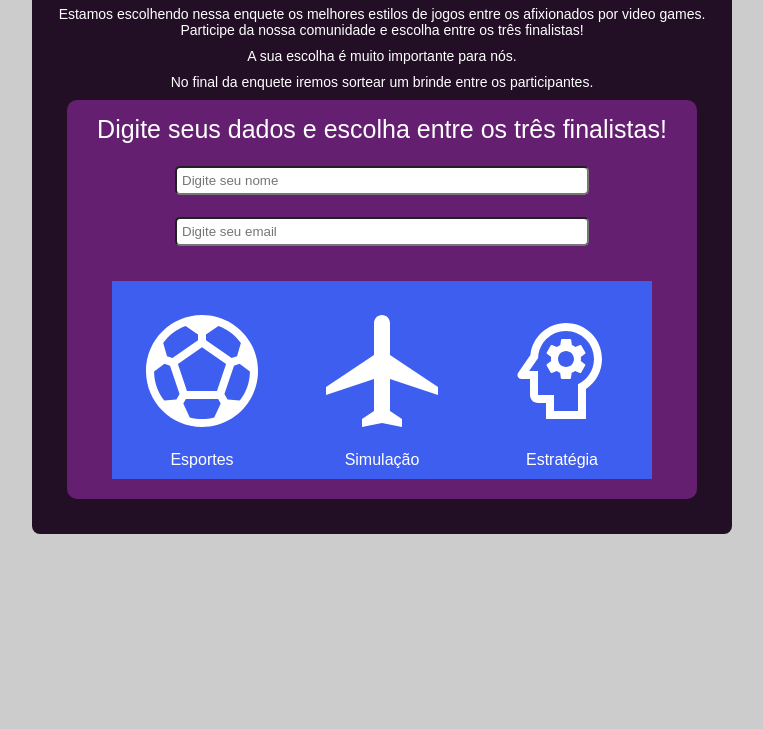
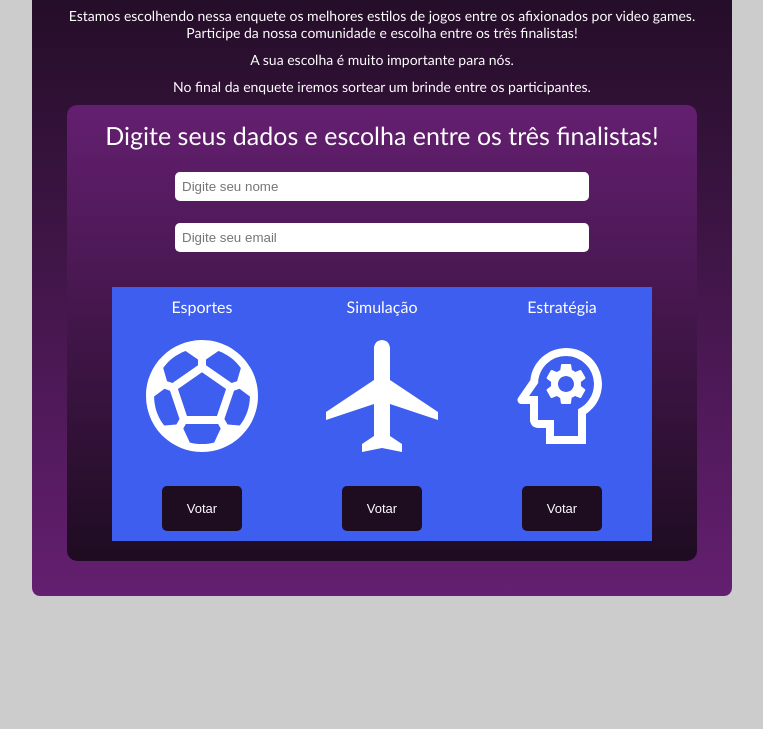
Before and after one commit to RafaelDiasCmp/projeto02_BootcampDevJr_Enquete, a plain HTML site: page index.html in a window 1280 px wide. Shown: the part 71-800 px from the top of the page, without its empty margins (258-1021 px from the left). Drawn offline with Linux system fonts and the light colour scheme.

Commit message:
closes #4 Tags input e button

```diff
--- a/index.html
+++ b/index.html
@@ -3,7 +3,7 @@
 <head>
     <meta charset="UTF-8">
     <meta name="viewport" content="width=device-width, initial-scale=1.0">
-    <title>Bootcamp - DevJr - Enquete</title>
+    <title>Projeto 01 - Card de Games</title>
     <link rel="stylesheet" href="style.css">
 </head>
 
@@ -32,9 +32,31 @@
                 <div></div><input type="email" placeholder="Digite seu email"></div>
 
             <div class="final">
-                <div class="sports"><object data="sports_soccer_white.svg" type="image/svg+xml"></object>Esportes</div>
-                <div class="simulation"><object data="local_airport_white.svg" type="image/svg+xml"></object>Simulação</div>
-                <div class="estrategy"><object data="psychology_white.svg" type="image/svg+xml"></object>Estratégia</div>
+
+                <div class="enquete">
+                    <div class="sports">
+                    Esportes
+                    <object data="sports_soccer_white.svg" type="image/svg+xml"></object>
+                    <button type="submit">Votar</button>
+                </div>
+                </div>
+
+                <div class="enquete">
+                <div class="simulation">
+                    Simulação
+                    <object data="local_airport_white.svg" type="image/svg+xml"></object>
+                    <button type="submit">Votar</button>
+                </div>
+                </div>
+
+                <div class="enquete">
+                <div class="estrategy">
+                    Estratégia
+                    <object data="psychology_white.svg" type="image/svg+xml"></object>
+                    <button type="submit">Votar</button>
+                </div>
+                </div>
+
             </div>
 
             </div>
--- a/style.css
+++ b/style.css
@@ -2,7 +2,7 @@ body {
 
     background-color: #CCCCCC;
 
-    font-family: sans-serif
+    font-family: 'Gill Sans', 'Gill Sans MT', Calibri, 'Trebuchet MS', sans-serif
 
 }
 
@@ -20,16 +20,45 @@ input {
 
     width: 400px;
 
-    padding: 5px;
+    padding: 7px;
 
     border-radius: 5px;
 
-    box-shadow: none;
+    box-shadow: 0 0 0 0;
+
+    outline: 0;
+
+    border: 0 none;
 
     margin-top: 22px;
 
 }
 
+button {
+    padding: 15px;
+
+    background-color: #1E0C21;
+
+    color: white;
+
+    margin-top: 10px;
+
+    width: 50%;
+
+    margin-left: auto;
+
+    margin-right: auto;
+
+    cursor: pointer;
+
+    border-radius: 5px;
+
+    outline: 0;
+
+    border: 0 none;
+
+    font-size: 13px;
+}
 
 .container {
 
@@ -37,7 +66,9 @@ input {
 
     border-radius: 0.5rem;
 
-    background-color: #210d24fd;
+    background-image: linear-gradient(
+        to bottom, #1E0C21, #641F70
+    );
 
     align-items: center;
 
@@ -56,7 +87,9 @@ input {
 
     flex-direction: column;
 
-    background-color: #641F70;
+    background-image: linear-gradient(
+        to bottom, #641F70, #1E0C21
+    );
 
     width: 90%;
 
@@ -124,7 +157,7 @@ input {
     color: white;
 }
 
-.sports {
+.sports, .simulation, .estrategy {
     padding: 10px;
 
     background-color: #3E5EEF;
@@ -133,23 +166,3 @@ input {
 
     flex-direction: column;
 }
-
-.simulation {
-    padding: 10px;
-
-    background-color: #3E5EEF;
-
-    display: flex;
-
-    flex-direction: column;
-}
-
-.estrategy {
-    padding: 10px;
-
-    background-color: #3E5EEF;
-
-    display: flex;
-
-    flex-direction: column;
-}
```
